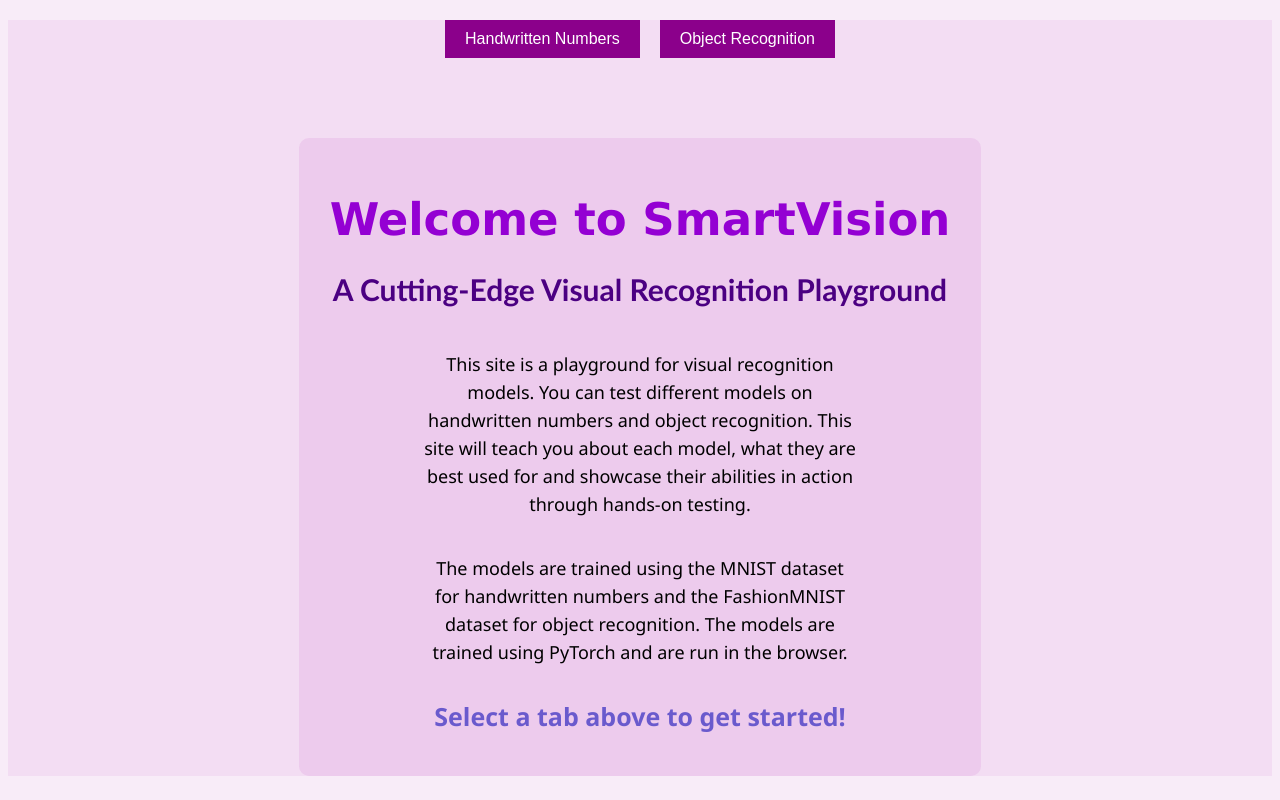
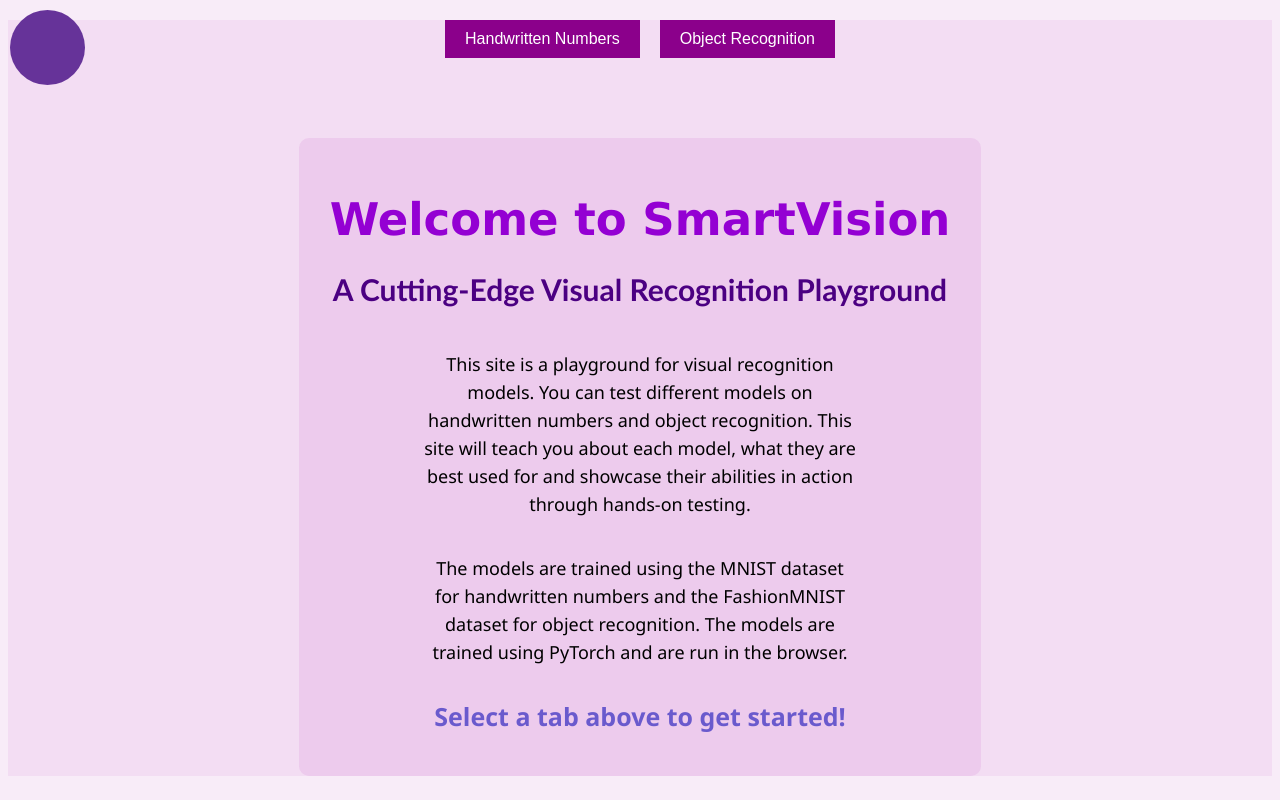
Before and after one commit to t1oluwani/SmartVision, a Vue app in the folder frontend/: page / in a window 1280 px wide. Built offline with nearby package versions, Linux system fonts and the light colour scheme.

Commit message:
Placeholder logo

```diff
--- a/frontend/src/App.vue
+++ b/frontend/src/App.vue
@@ -1,5 +1,7 @@
 <template>
   <div id="app">
+    <span id="logo"></span> <!--Placeholder for logo-->
+
     <div id="tabs">
       <button @click="showTab('numbers')">Handwritten Numbers</button>
       <button @click="showTab('object')">Object Recognition</button>
--- a/frontend/src/assets/styles/App.css
+++ b/frontend/src/assets/styles/App.css
@@ -6,6 +6,17 @@ html {
 
 body {
   background-color: rgba(221, 160, 221, 0.2);
+}
+
+#logo {
+  position: fixed;
+  top: 10px;
+  left: 10px;
+  width: 75px;
+  height: 75px;
+  cursor: pointer;
+  border-radius: 50%;
+  background-color: rebeccapurple;
 }
 
 #tabs {
```
